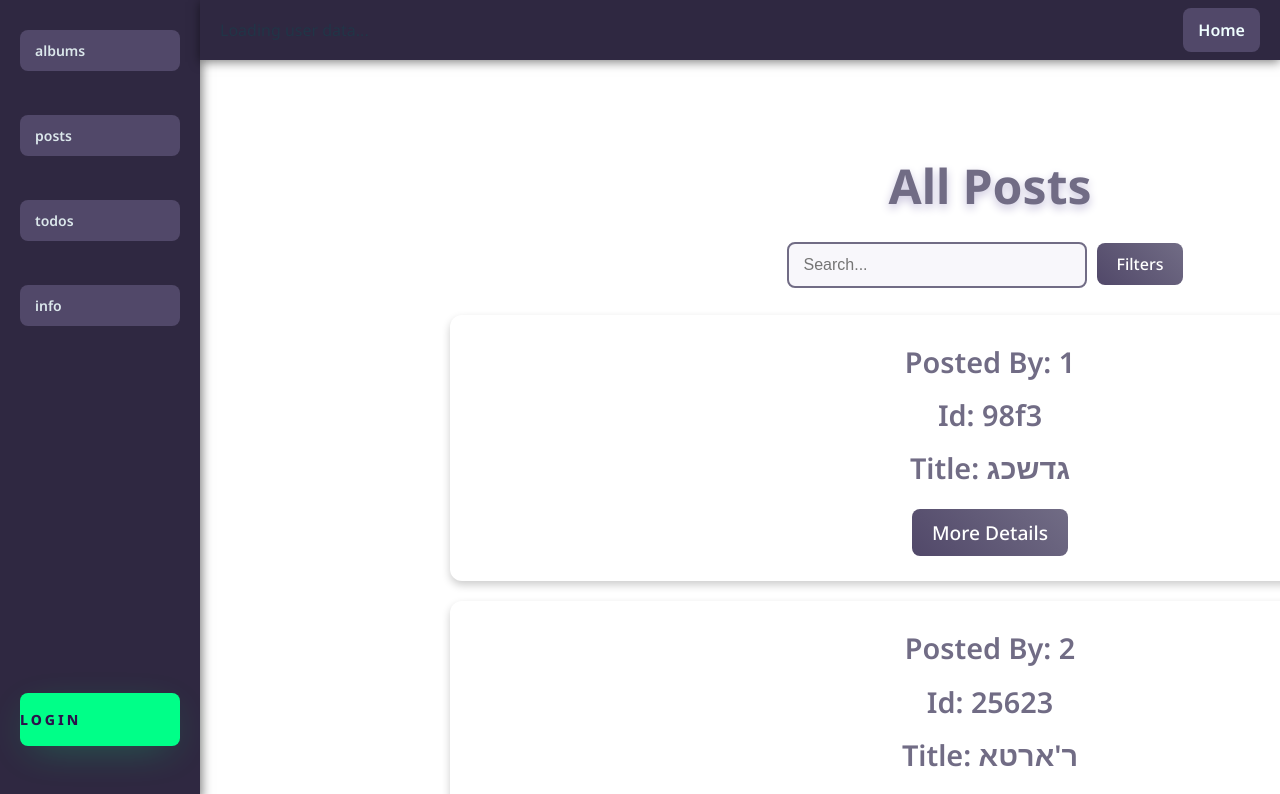
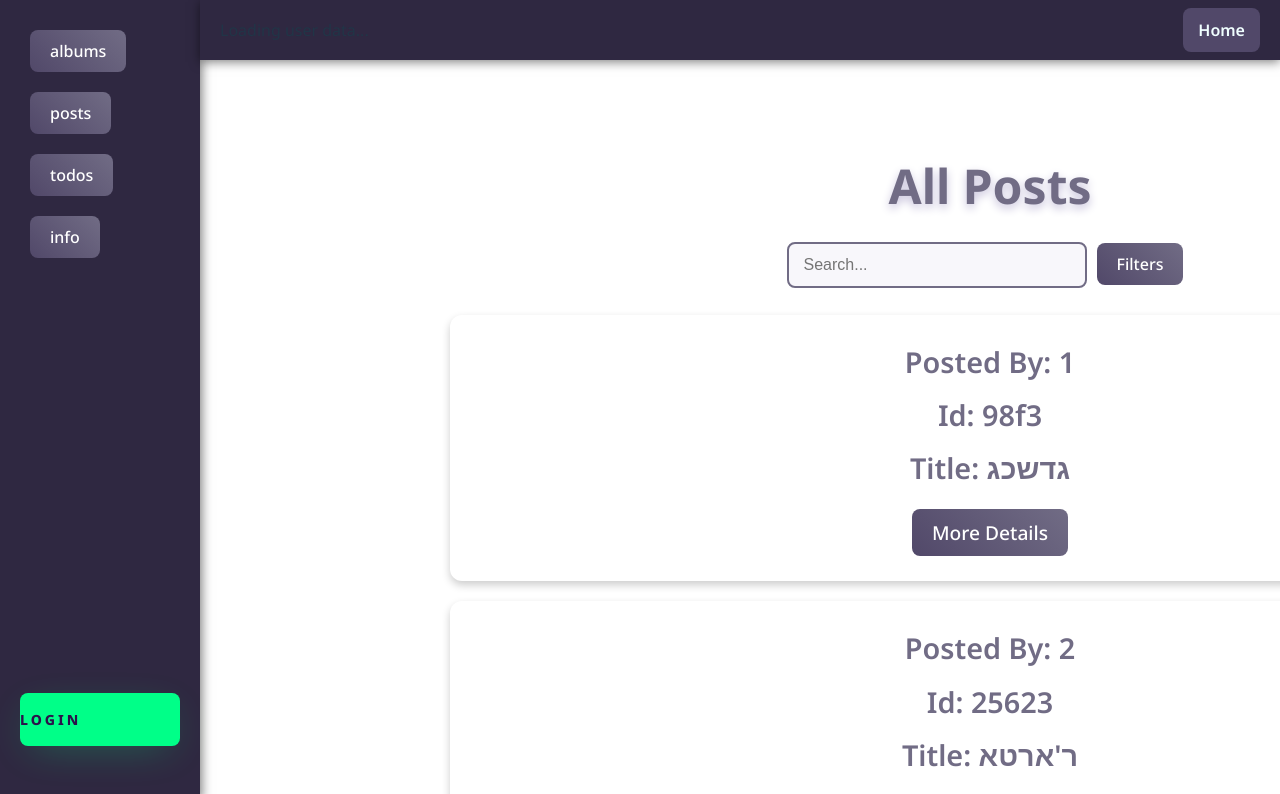
Before and after one commit to Ayala3423/serverProject, a React app: page /home in a window 1280 px wide. Shown: the top 794 px of the page. Built offline with nearby package versions, Linux system fonts and the light colour scheme; data requests are answered from the project's data file; the HTML template or start-up script is replaced by a standard one.

Commit message:
Authorization

```diff
--- a/src/App.jsx
+++ b/src/App.jsx
@@ -1,10 +1,10 @@
-import { BrowserRouter as Router, Route, Routes } from "react-router-dom";
+import { BrowserRouter as Router, Route, Routes, Navigate } from "react-router-dom";
 import React, { createContext, useState, useEffect } from "react";
 import './App.css';
 import Home from "./components/Home/Home";
 import Login from "./components/Login/Login";
 import SignUp from "./components/SignUp/SignUp";
-import Navigate from "./components/Navigate/Navigate";
+import Navbar from "./components/Navbar/Navbar";
 import Albums from './components/Albums/Albums';
 import Posts from './components/Posts/Posts';
 import Todos from './components/Todos/Todos';
@@ -17,6 +17,8 @@ export const UserContext = createContext();
 
 function App() {
   const [currentUser, setCurrentUser] = useState(null);
+  const [authorized, setAuthorized] = useState(true);
+
   // טעינת הנתונים מ-localStorage כאשר האפליקציה נטענת
   useEffect(() => {
     const storedUser = localStorage.getItem("currentUser");
@@ -26,17 +28,19 @@ function App() {
   }, []);
 
   return (
-    <UserContext.Provider value={{ currentUser, setCurrentUser }}>
-      <Authorization/>
+    <UserContext.Provider value={{ currentUser, setCurrentUser, authorized, setAuthorized}}>
       <Router>
+        <Authorization>
           <Routes>
             {/* מסלולים ראשיים */}
+            <Route path="/" element={<Navigate to="/home" replace />} />
+
             <Route path="/home" element={<Home />} />
             <Route path="/login" element={<Login />} />
             <Route path="/signUp" element={<SignUp />} />
 
             {/* מסלול המשתמשים */}
-          <Route path="/users/:userId" element={<Navigate />}>
+            <Route path="/users/:userId" element={<Navbar/>}>
               <Route path="home" element={<Home />} />
               <Route path="albums" element={<Albums />} />
               <Route path="albums/:albumId/photos" element={<Photos />} />
@@ -48,6 +52,8 @@ function App() {
             {/* מסלול 404 */}
             <Route path="*" element={<h1>404 Page Not Found</h1>} />
           </Routes>
+        </Authorization>
+
       </Router>
     </UserContext.Provider>
   );
--- a/src/components/Authorization/Authorization.css
+++ b/src/components/Authorization/Authorization.css
@@ -0,0 +1,67 @@
+/* רקע כהה למודאל */
+.modal-overlay {
+    position: fixed;
+    top: 0;
+    left: 0;
+    width: 100%;
+    height: 100%;
+    background-color: rgba(0, 0, 0, 0.7); /* רקע כהה שקוף */
+    display: flex;
+    align-items: center;
+    justify-content: center;
+    z-index: 2000; /* כדי להופיע מעל כל התוכן */
+  }
+
+  /* תוכן המודאל */
+  .modal-content {
+    background-color: #2f2841; /* רקע כהה */
+    color: #f0ffff; /* טקסט בהיר */
+    padding: 20px;
+    border-radius: 8px;
+    box-shadow: 0 4px 10px rgba(0, 0, 0, 0.5);
+    text-align: center;
+    width: 400px;
+    z-index: 2001; /* שכבה מעל הרקע */
+  }
+
+  /* לינק במודאל */
+  .modal-link {
+    display: inline-block;
+    margin-top: 20px;
+    text-decoration: none;
+    color: #00ff88;
+    font-weight: 600;
+    padding: 10px 15px;
+    border-radius: 5px;
+    background: #514869;
+    transition: all 0.3s ease;
+  }
+
+  .modal-link:hover {
+    background: #514869;
+    color: #2b134b;
+  }
+
+  /* אפקט טשטוש לתוכן מאחורי המודאל */
+  .blur-content {
+    filter: blur(5px); /* טשטוש */
+    pointer-events: none; /* מניעת לחיצה על התוכן */
+    user-select: none; /* מניעת בחירת טקסט */
+  }
+/* כפתור חזרה */
+.back-button {
+    margin-top: 20px;
+    padding: 10px 15px;
+    border: none;
+    border-radius: 5px;
+    background-color: #514869; /* צבע רקע */
+    color: #2b134b; /* צבע טקסט */
+    font-weight: 600;
+    cursor: pointer;
+    transition: all 0.3s ease;
+  }
+
+  .back-button:hover {
+    background-color: #77ffc0; /* צבע רקע על ריחוף */
+    color: #201b2c; /* צבע טקסט חדש על ריחוף */
+  }
--- a/src/components/Authorization/Authorization.jsx
+++ b/src/components/Authorization/Authorization.jsx
@@ -1,27 +1,49 @@
 import { useState, useEffect, useContext } from 'react';
 import './Authorization.css';
-import { useParams } from 'react-router-dom';
-import { deleteRequest, updateRequest } from '../../ServerRequests';
+import { useParams, Link, useNavigate } from 'react-router-dom';
 import { UserContext } from '../../App';
 
-function Authorization() {
-    const { currentUser } = useContext(UserContext);
-    const [isAuthorized, setIsAuthorized] = useState(true);
+function Authorization({ children }) {
+    const { currentUser, authorized, setAuthorized } = useContext(UserContext);
     const { userId } = useParams();
+    const navigate = useNavigate();
 
     useEffect(() => {
-        alert(currentUser)
+
+        if (!currentUser || !userId) {
+            return;
+        }
+        alert(currentUser.id)
         alert(userId)
-        if (currentUser?currentUser.id !== userId:false)
-            setIsAuthorized(false)
-    }, [userId]);
+        if (String(currentUser.id) !== String(userId)) {
+            setAuthorized(false);
+        } else {
+            setAuthorized(true);
+        }
+    }, [currentUser, userId]);
+
+    const handleGoBack = () => {
+        navigate(-1); // חזרה לעמוד הקודם
+        setAuthorized(true);
+    };
 
     return (
         <>
-            {!isAuthorized && <div>
-                <h2>you are not autherized to do that
-                </h2>
-            </div>}
+            {authorized === null && <div>Loading...</div>}
+            {authorized === false && (
+                <div className="modal-overlay">
+                    <div className="modal-content">
+                        <h2>You are not authorized to access this page</h2>
+                        <Link to="/login" className="modal-link" onClick={()=>setAuthorized(true)}>Click here to login</Link>
+                        <button onClick={handleGoBack} className="modal-link">
+                            Go Back
+                        </button>
+                    </div>
+                </div>
+            )}
+            <div className={authorized === false ? 'blur-content' : ''}>
+                {children}
+            </div>
         </>
     );
 }
--- a/src/components/Home/Home.jsx
+++ b/src/components/Home/Home.jsx
@@ -2,7 +2,7 @@ import { useState, useEffect, useRef } from 'react';
 import Post from '../Post/Post.jsx';
 import { useParams } from 'react-router-dom';
 import './Home.css';
-import Navigate from '../Navigate/Navigate.jsx'
+import Navigate from '../Navbar/Navbar.jsx'
 import { getAllRequest } from '../../ServerRequests.jsx';
 
 function Home() {
--- a/src/components/Navigate/Navigate.jsx
+++ b/src/components/Navbar/Navbar.jsx
@@ -1,10 +1,10 @@
 import { useState, useEffect, useRef, useContext } from 'react';
 import { Link, useParams, Outlet, useNavigate } from 'react-router-dom';
-import './Navigate.css';
+import './Navbar.css';
 import { UserContext } from '../../App';
 
-function Navigate() {
-    const { currentUser, setCurrentUser } = useContext(UserContext);
+function Navbar() {
+    const { currentUser, setCurrentUser, setAuthorized } = useContext(UserContext);
     const { userId } = useParams();
     const navigate = useNavigate();
 
@@ -12,6 +12,10 @@ function Navigate() {
         localStorage.removeItem('currentUser');
         setCurrentUser(null);
         navigate("/home");
+    };
+
+    const handleGuestRequests = () => {
+        setAuthorized(false);
     };
 
     return (
@@ -28,7 +32,15 @@ function Navigate() {
             </header>
 
             <nav>
-                {userId ?
+                <>
+                    {/* <button onClick={handleGuestRequests}>albums</button>
+                    <button onClick={handleGuestRequests}>posts</button>
+                    <button onClick={handleGuestRequests}>todos</button>
+                    <button onClick={handleGuestRequests}>info</button>
+                    {userId ? <button id="logOutBtn" onClick={handleLogOut}>Log Out</button> :
+                    } */}
+                </>
+                {userId?
                     <>
                         <Link to={`/users/${userId}/albums`}>albums</Link><br />
                         <Link to={`/users/${userId}/posts`}>posts</Link><br />
@@ -36,10 +48,11 @@ function Navigate() {
                         <Link to={`/users/${userId}/info`}>info</Link><br />
                         <button id="logOutBtn" onClick={handleLogOut}>Log Out</button>
                     </> :
-                    <><Link to={`/login`} >albums</Link><br />
-                        <Link to={`/login`}>posts</Link><br />
-                        <Link to={`/login`}>todos</Link><br />
-                        <Link to={`/login`}>info</Link><br />
+                    <>
+                        <button onClick={handleGuestRequests}>albums</button>
+                        <button onClick={handleGuestRequests}>posts</button>
+                        <button onClick={handleGuestRequests}>todos</button>
+                        <button onClick={handleGuestRequests}>info</button>
                         <Link id="logInLink" to={`/login`}>Login</Link><br />
                     </>
                 }
@@ -50,4 +63,4 @@ function Navigate() {
     );
 }
 
-export default Navigate;
+export default Navbar;
--- a/src/components/Posts/Posts.jsx
+++ b/src/components/Posts/Posts.jsx
@@ -128,10 +128,10 @@ function Posts() {
                             </div>
                         ))
                     ) : (
-                        <h2>No Posts found.</h2>
+                        <h2>Loading Posts...</h2>
                     )
                 ) : (
-                    <h2>Loading Posts...</h2>
+                    <h2>No Posts found.</h2>
                 )}
             </div>
 
--- a/src/components/Todos/Todos.jsx
+++ b/src/components/Todos/Todos.jsx
@@ -168,10 +168,10 @@ function Todos() {
               </div>
             ))
           ) : (
-            <h2>No tasks found.</h2>
+            <h2>Loading tasks...</h2>
           )
         ) : (
-          <h2>Loading tasks...</h2>
+          <h2>No tasks found.</h2>
         )}
       </div>
     </div>
```
Also changed, not shown: src/components/Navbar/Navbar.css (added). Lines whose indentation alone changed are shown as unchanged.
